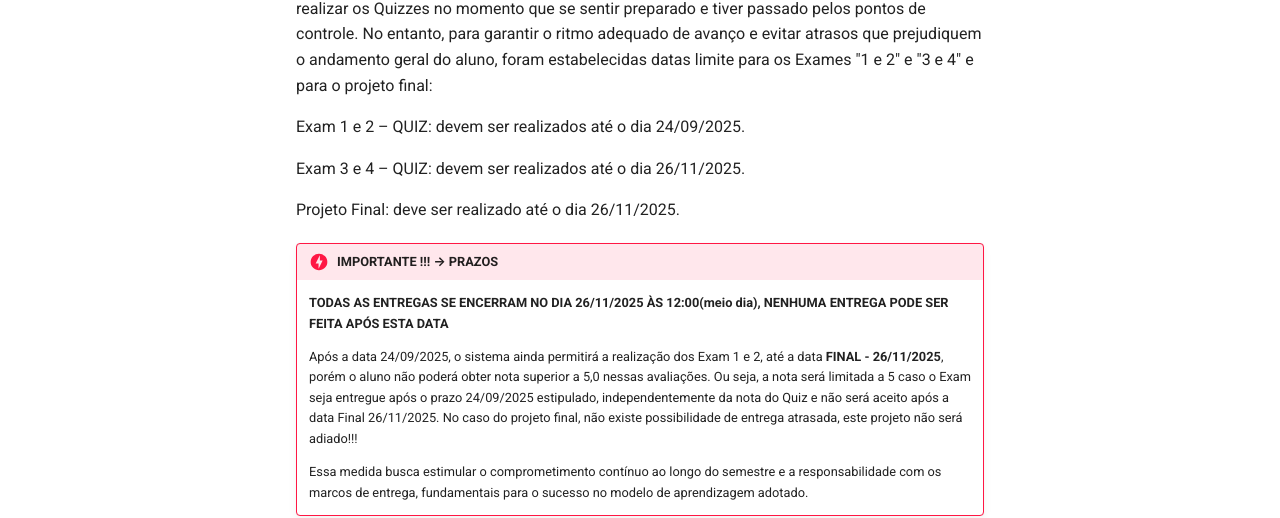
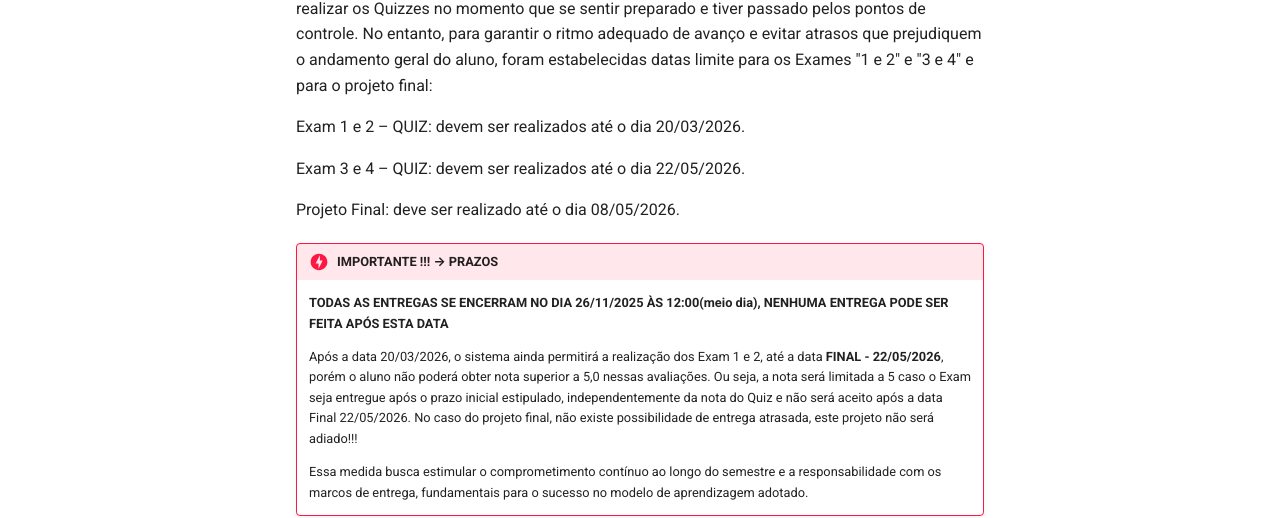
Before and after one commit to Insper/computacao-nuvem, an MkDocs documentation site: the page built from docs/plano_aula/index.md, in a window 1280 px wide and 900 px high, scrolled down 3487 px. Shown: the part 145-663 px from the top of the window. Built offline with MkDocs 1.6.1 and Material for MkDocs 9.7.7, drawn with Linux system fonts in a browser that asks for light colours; nearby versions of some CDN libraries; comment, search, counter and statistics services are not loaded.

Commit message:
update 2026

```diff
--- a/docs/plano_aula/index.md
+++ b/docs/plano_aula/index.md
@@ -199,17 +199,17 @@ A avaliação da disciplina é composta por duas partes principais: **Nota Indiv
 ## Datas Limite para os Exames
 Como parte da estratégia de progressão por domínio adotada pela disciplina, cada aluno pode realizar os Quizzes no momento que se sentir preparado e tiver passado pelos pontos de controle. No entanto, para garantir o ritmo adequado de avanço e evitar atrasos que prejudiquem o andamento geral do aluno, foram estabelecidas datas limite para os Exames "1 e 2" e "3 e 4" e para o projeto final:
 
-Exam 1 e 2 – QUIZ: devem ser realizados até o dia 24/09/2025.
+Exam 1 e 2 – QUIZ: devem ser realizados até o dia 20/03/2026.
 
-Exam 3 e 4 – QUIZ: devem ser realizados até o dia 26/11/2025.
+Exam 3 e 4 – QUIZ: devem ser realizados até o dia 22/05/2026.
 
-Projeto Final: deve ser realizado até o dia 26/11/2025.
+Projeto Final: deve ser realizado até o dia 08/05/2026.
 
 !!! danger "IMPORTANTE !!!  -->  PRAZOS"
     **TODAS AS ENTREGAS SE ENCERRAM NO DIA 26/11/2025 ÀS 12:00(meio dia), NENHUMA ENTREGA PODE SER FEITA APÓS ESTA DATA**
 
-    Após a data 24/09/2025, o sistema ainda permitirá a realização dos Exam 1 e 2, até a data **FINAL - 26/11/2025**, porém o aluno não poderá obter nota superior a 5,0 nessas avaliações.
-    Ou seja, a nota será limitada a 5 caso o Exam seja entregue após o prazo 24/09/2025 estipulado, independentemente da nota do Quiz e não será aceito após a data Final 26/11/2025.
+    Após a data 20/03/2026, o sistema ainda permitirá a realização dos Exam 1 e 2, até a data **FINAL - 22/05/2026**, porém o aluno não poderá obter nota superior a 5,0 nessas avaliações.
+    Ou seja, a nota será limitada a 5 caso o Exam seja entregue após o prazo inicial estipulado, independentemente da nota do Quiz e não será aceito após a data Final 22/05/2026.
     No caso do projeto final, não existe possibilidade de entrega atrasada, este projeto não será adiado!!!
 
     Essa medida busca estimular o comprometimento contínuo ao longo do semestre e a responsabilidade com os marcos de entrega, fundamentais para o sucesso no modelo de aprendizagem adotado.
--- a/material/overrides/home.html
+++ b/material/overrides/home.html
@@ -18,7 +18,7 @@
             Roteiros
           </a>
           <!-- <a href="{{ page.next_page.url | url }}" title="{{ page.next_page.title | e }}" class="md-button md-button--primary">        -->
-          <a href="{{ 'projetos_2025-2/' | url }}" title="Link para Projetos" class="md-button">
+          <a href="{{ 'projetos_2026/' | url }}" title="Link para Projetos" class="md-button">
             Projetos
           </a>
         </div>
--- a/mkdocs.yml
+++ b/mkdocs.yml
@@ -19,7 +19,7 @@
 # IN THE SOFTWARE.
 
 # Project information
-site_name: "Computação em Nuvem - 2025/2"
+site_name: "Computação em Nuvem - 2026"
 site_url: https://github.com/Insper/computacao-nuvem
 site_author: Tiago Demay
 site_description: >-
```
Also changed, not shown: docs/projetos_2025-2/index.md (+1 -3 lines).
